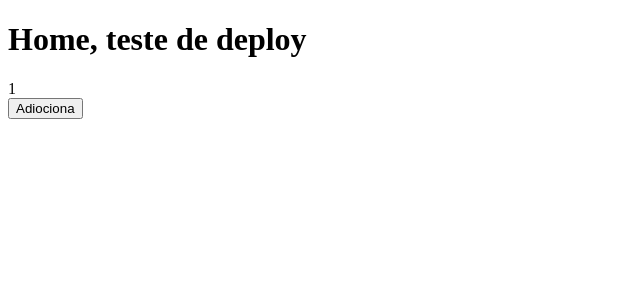
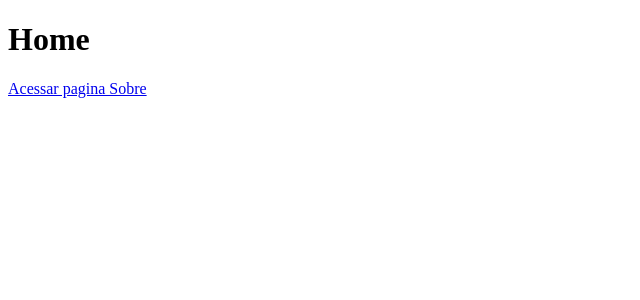
Before and after one commit to dionialves/next_js, a Next.js app: page / in a window 1280 px wide. Shown: the top 300 px of the page, without its empty margins (0-640 px from the left). Built offline with nearby package versions, Linux system fonts and the light colour scheme.

Commit message:
Navegando sobre paginas

```diff
--- a/pages/index.js
+++ b/pages/index.js
@@ -1,28 +1,8 @@
-import { useState } from 'react';
-
-
 function Home(){
     return <div>
-                <h1>Home, teste de deploy</h1>
-                <Contador />
+                <h1>Home</h1>
+                <a href="/sobre">Acessar pagina Sobre</a>
             </div>
 }
 
-function Contador(){
-    const [contador, setContador] = useState(1);
-
-    function adicionarContador() {
-        setContador(contador + 1);
-
-    }
-
-    return (
-        <div>
-            <div>{contador}</div>
-            <button onClick={adicionarContador}>Adiociona</button>
-        </div>
-    )
-
-}
-
 export default Home
```
Also changed, not shown: pages/sobre.js (added, +8 -0 lines).
